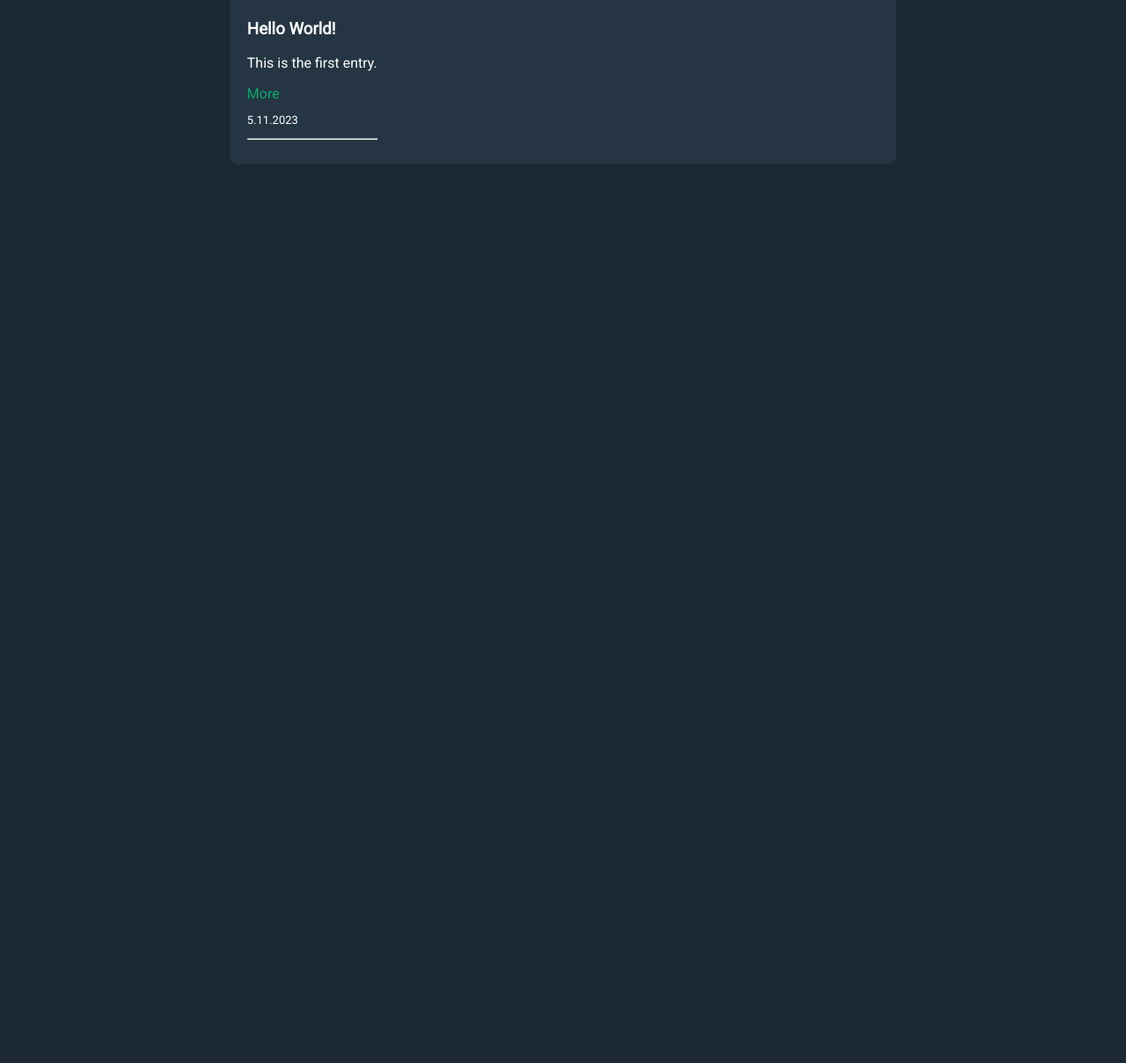
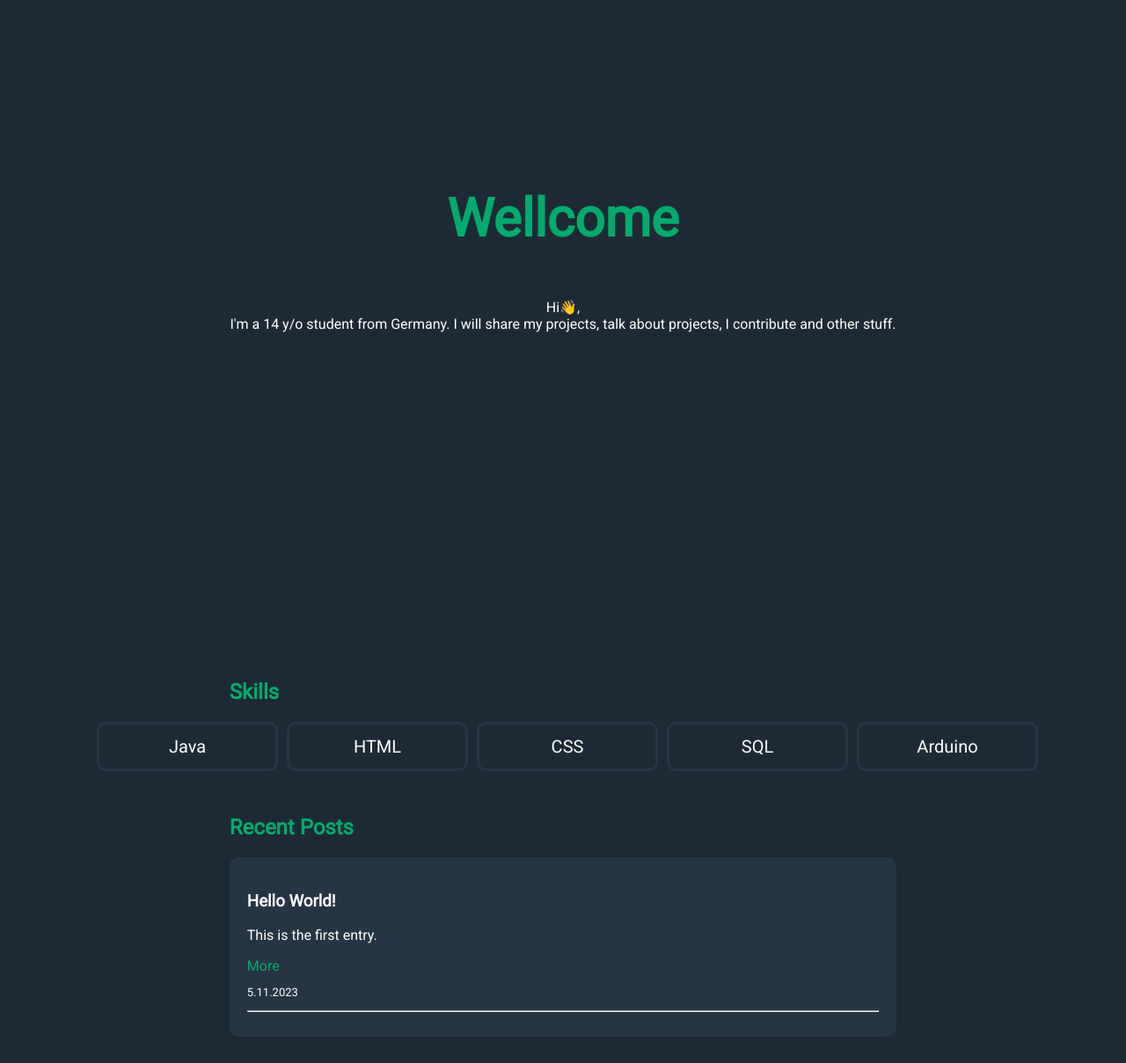
Before and after one commit to j-schall/My-Blog, a plain HTML site: page index.html in a window 1280 px wide. Shown: the part 85-1294 px from the top of the page at 88% size. Before the commit the page ends 800 px from the top, so only its background shows below. Drawn offline with Linux system fonts and the light colour scheme.

Commit message:
Skills has been added

```diff
--- a/index.html
+++ b/index.html
@@ -17,24 +17,42 @@
 <body>
     <nav class="navbar">
         <div class="nav-links">
-            <a href="#">Home</a>
-            <a href="#">About me</a>
+            <a href="index.html">Home</a>
+            <a href="#first-entry-article">Blog</a>
         </div>
-        <div class="nav-media"><a href="https://github.com/j-schall"><img src="img/github-mark.png" height="25"
-                    width="25"></a></div>
+        <div class="nav-media"><a href="https://github.com/j-schall"><img src="img/github-mark.png" height="25" width="25"></a></div>
     </nav>
-
-    <section class="blog-section">
-        <article class="first-entry">
-            <h1>Hello World!</h1>
+    <div class="wellcome">
+        <h1 id="headline">Wellcome</h1>
+        <p class="short-about-me">Hi👋,<br> I'm a 14 y/o student from Germany. I will share my projects, talk about
+            projects, I contribute and other stuff.</p>
+    </div>
+    <article class="place-holder"></article>
+    <section class="stack">
+        <h1 class="headline">Skills</h1>
+        <div class="stack-items">
+            <div onclick="goToWikipediaPage(this)">Java</div>
+            <div onclick="goToWikipediaPage(this)">HTML</div>
+            <div onclick="goToWikipediaPage(this)">CSS</div>
+            <div onclick="goToWikipediaPage(this)">SQL</div>
+            <div onclick="goToWikipediaPage(this)">Arduino</div>
+        </div>
+    </section>
+    <section class="blog">
+        <h1 class="headline">Recent Posts</h1>
+        <div class="first-entry-container">
+            <article id="first-entry-article">
+                <h1 class="entry-header">Hello World!</h1>
                 <p>This is the first entry.</p>
                 <a href="#details" id="more-button">More</a>
                 <p id="date-item">5.11.2023</p>
                 <hr>
                 <div id="details">
-                <span>Hey, welcome on my blog.<br>Here I will post coding projects, thoughts as well as other tech stuff:) </span>
+                    <span>Hey, welcome on my blog.<br>This is the first post. In the near future, I will post coding
+                        projects, thoughts as well as other tech stuff:)</span>
                 </div>
             </article>
+        </div>
     </section>
 
     <!-- Add JS -->
--- a/main.js
+++ b/main.js
@@ -1,8 +1,8 @@
-var moreButton = document.getElementById("more-button");
-var details = document.getElementById("details");
+const moreButton = document.getElementById("more-button");
+const details = document.getElementById("details");
 
 let count = 0;
-moreButton.addEventListener("click", (e) => {
+moreButton.addEventListener("click", () => {
     if (count == 0) {
         details.style.display = "block";
         count++;
@@ -11,3 +11,34 @@ moreButton.addEventListener("click", (e) => {
         count--;
     }
 });
+
+const hiddenSection = document.querySelector('.first-entry-container');
+window.addEventListener('scroll', () => {
+    const scrollPosition = window.scrollY;
+    const sectionPosition = hiddenSection.offsetTop;
+
+    if (scrollPosition >= sectionPosition - window.innerHeight / 2) {
+        hiddenSection.style.display = 'block';
+    }
+});
+
+function goToWikipediaPage(stackItem) {
+    let item = stackItem.textContent;
+    switch(item) {
+        case "Java":
+            window.open("https://en.wikipedia.org/wiki/Java_(programming_language)");
+            break;
+        case "HTML":
+            window.open("https://en.wikipedia.org/wiki/HTML");
+            break;
+        case "CSS":
+            window.open("https://en.wikipedia.org/wiki/CSS");
+            break;
+        case "SQL":
+            window.open("https://en.wikipedia.org/wiki/SQL");
+            break;
+        case "Arduino":
+            window.open("https://en.wikipedia.org/wiki/Arduino");
+            break;
+    }
+}
--- a/stylesheet.css
+++ b/stylesheet.css
@@ -1,3 +1,7 @@
+html {
+    scroll-behavior: smooth;
+}
+
 body {
     background-color: #1d2a35;
     font-family: 'Pixelify Sans', sans-serif;
@@ -33,16 +37,76 @@ a {
     margin-right: 2%;
 }
 
-.blog-section {
+.wellcome {
+    align-items: center;
+    text-align: center;
+    display: flex;
+    justify-content: center;
+    height: 80vh;
+    flex-direction: column;
+}
+
+#headline {
+    font-size: 60px;
+    color: #04AA6D;
+}
+
+.place-holder {
+    height: 150px;
+}
+
+.short-about-me {
+    font-size: 16px;
+}
+
+.stack-items {
+    align-items: center;
+    display: flex;
+    justify-content: center;
+}
+
+.stack {
+    margin-bottom: 50px;
+}
+
+.stack-items div {
+    border-style: solid;
+    height: 50px;
+    width: 200px;
+    border-radius: 10px;
+    border-color: #253543;
+    font-size: 20px;
+    text-align: center;
+    align-items: center;
+    margin-left: 10px;
+    user-select: none;
+    display: flex;
+    justify-content: center;
+}
+
+.stack-items div:hover {
+    background-color: #253543;
+}
+
+div[class*='entry-container'] {
+    display: none;
     margin-right: 20%;
     margin-left: 20%;
     border-radius: 10px;
     background-color: #253543;
-    display: flex;
-    justify-content: space-between;
     padding: 20px;
     box-shadow: 0px 0px 10px 0px rgba(0,0,0,0.1);
     margin-top: 20px;
+    height: max-content;
+}
+
+.headline {
+    margin-left: 20%;
+    color: #04AA6D;
+}
+
+.first-entry-container {
+    margin-bottom: 30px;
 }
 
 #date-item {
```
Lines whose indentation alone changed are shown as unchanged.
